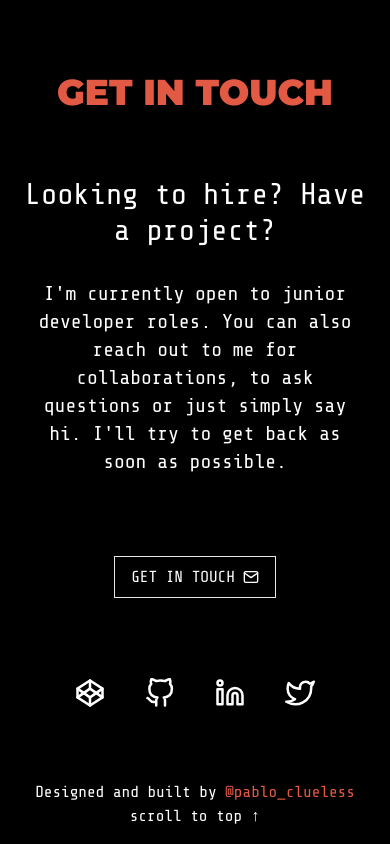
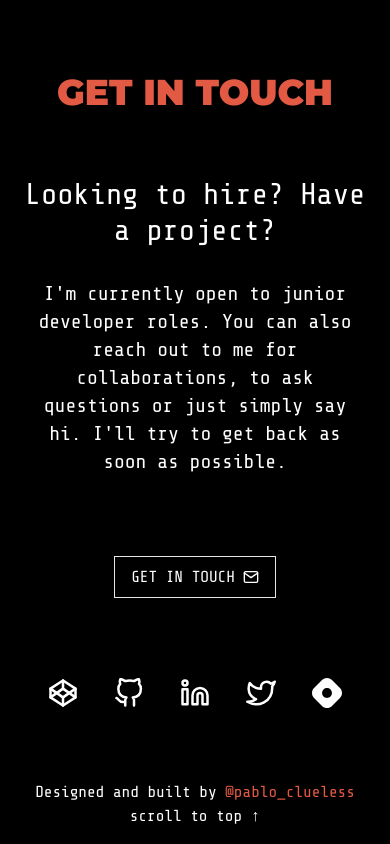
Before and after one commit to pablo-clueless/Portfolio, a React (Vite) app in the folder portfolio/: page / in a window 390 px wide. Shown: the part 5444-6288 px from the top of the page. Built offline with nearby package versions, Linux system fonts and the light colour scheme.

Commit message:
updates made

```diff
--- /dev/null
+++ b/portfolio/src/assets/icons/Hashnode.jsx
@@ -0,0 +1,9 @@
+import React from 'react'
+
+export const Hashnode = ({fill}) => {
+  return (
+    <svg width={30} viewBox="0 0 337 337" fill={fill}>
+        <path fillRule="evenodd" clipRule="evenodd" d="M23.155 112.598c-30.873 30.874-30.873 80.93 0 111.804l89.443 89.443c30.874 30.873 80.93 30.873 111.804 0l89.443-89.443c30.873-30.874 30.873-80.93 0-111.804l-89.443-89.443c-30.874-30.873-80.93-30.873-111.804 0l-89.443 89.443zm184.476 95.033c21.612-21.611 21.612-56.651 0-78.262-21.611-21.612-56.651-21.612-78.262 0-21.612 21.611-21.612 56.651 0 78.262 21.611 21.612 56.651 21.612 78.262 0z" fill="white"/>
+    </svg>
+  )
+}
--- a/portfolio/src/assets/icons/index.js
+++ b/portfolio/src/assets/icons/index.js
@@ -1,3 +1,4 @@
+import { Hashnode } from './Hashnode'
 import { JavaScript } from './Javascript'
 import { Nextjs } from './Nextdotjs'
 import { Nodejs } from './Nodedotjs'
@@ -11,6 +12,7 @@ import { Twitter } from './Twitter'
 import { TypeScript } from './Typescript'
 
 export {
+    Hashnode,
     JavaScript,
     Nextjs,
     Nodejs,
--- a/portfolio/src/components/Contact.jsx
+++ b/portfolio/src/components/Contact.jsx
@@ -1,6 +1,7 @@
 import React from 'react'
 import { motion } from 'framer-motion'
 import { FiCodepen, FiGithub, FiLinkedin, FiMail ,FiTwitter } from 'react-icons/fi'
+import { Hashnode } from '../assets/icons'
 
 import { Button, IconButton } from '.'
 
@@ -27,17 +28,20 @@ const Contact = () => {
 
             <Button to='mailto:smsnmicheal@gamil' text='GET IN TOUCH' icon={<FiMail />} mt={64} mb={64} />
             <motion.ul variants={container} initial='hidden' whileInView='show' className='flex items-center justify-between'>
-                <motion.li variants={item} className='md:mx-4 mx-1'>
+                <motion.li variants={item} className='md:mx-4 mx-0.5'>
                     <IconButton to='https://codepen.io/pablo-clueless' icon={<FiCodepen />} large />
                 </motion.li>
-                <motion.li variants={item} className='md:mx-4 mx-1'>
+                <motion.li variants={item} className='md:mx-4 mx-0.5'>
                     <IconButton to='https://github.com/pablo-clueless' icon={<FiGithub />} large />
                 </motion.li>
-                <motion.li variants={item} className='md:mx-4 mx-1'>
+                <motion.li variants={item} className='md:mx-4 mx-0.5'>
                     <IconButton to='https://linkedin.com/in/samson-okunola/' icon={<FiLinkedin />} large />
                 </motion.li>
-                <motion.li variants={item} className='md:mx-4 mx-1'>
+                <motion.li variants={item} className='md:mx-4 mx-0.5'>
                     <IconButton to='https://twitter.com/pablo_clueless' icon={<FiTwitter />} large />
+                </motion.li>
+                <motion.li variants={item} className='md:mx-4 mx-0.5'>
+                    <IconButton to='https://hashnode.com/@pablo_clueless' icon={<Hashnode />} large />
                 </motion.li>
             </motion.ul>
         </motion.div>
--- a/portfolio/src/components/Navbar.jsx
+++ b/portfolio/src/components/Navbar.jsx
@@ -14,6 +14,11 @@ const Navbar = () => {
 
             <ul className='md:flex items-center gap-4 hidden'>
                 <li>
+                    <a href="#about" className='text-base font-medium text-white hover:text-primary hover:bg-white duration-500 px-2 py-1 rounded-sm'>
+                        About
+                    </a>
+                </li>
+                <li>
                     <a href="#projects" className='text-base font-medium text-white hover:text-primary hover:bg-white duration-500 px-2 py-1 rounded-sm'>
                         Projects
                     </a>
@@ -21,11 +26,6 @@ const Navbar = () => {
                 <li>
                     <a href="#contact" className='text-base font-medium text-white hover:text-primary hover:bg-white duration-500 px-2 py-1 rounded-sm'>
                         Contact
-                    </a>
-                </li>
-                <li>
-                    <a href="https://frontendpablo.hashnode.dev" target='_blank' rel='noreferrer' className='text-base font-medium text-white hover:text-primary hover:bg-white duration-500 px-2 py-1 rounded-sm'>
-                        Blog
                     </a>
                 </li>
             </ul>
--- a/portfolio/src/components/Sidebar.jsx
+++ b/portfolio/src/components/Sidebar.jsx
@@ -1,40 +1,44 @@
 import React from 'react'
 import { motion } from 'framer-motion'
 import { FiCodepen, FiGithub, FiLinkedin, FiTwitter } from 'react-icons/fi'
+import { Hashnode } from '../assets/icons'
 
 import { IconButton } from '.'
+import { useStateContext } from '../contexts/ContextProvider'
 
 const container = {hidden: {opacity: 0 },show: {opacity: 1,transition: {staggerChildren: 0.75,},},}
 const item = {hidden: {opacity: 0},show: {opacity: 1}}
 
 const Sidebar = () => {
+    const { toggleOpen } = useStateContext()
 
   return (
     <div className='flex flex-col justify-center items-center w-full h-full fixed right-0 bg-black float-right px-2 z-20'>
         <div className='flex flex-col items-center gap-2 h-full'>
             <motion.ul variants={container} initial='hidden' animate='show' className='flex flex-col items-center gap-12 my-20'>
-                <motion.li variants={item}>
+                <motion.li variants={item} onClick={toggleOpen}>
+                    <a href="#about" className='text-xl font-medium text-white hover:text-primary hover:bg-white duration-500 px-2 py-1 rounded-sm'>
+                        About
+                    </a>
+                </motion.li>
+                <motion.li variants={item} onClick={toggleOpen}>
                     <a href="#projects" className='text-xl font-medium text-white hover:text-primary hover:bg-white duration-500 px-2 py-1 rounded-sm'>
                         Projects
                     </a>
                 </motion.li>
-                <motion.li variants={item}>
+                <motion.li variants={item} onClick={toggleOpen}>
                     <a href="#contact" className='text-xl font-medium text-white hover:text-primary hover:bg-white duration-500 px-2 py-1 rounded-sm'>
                         Contact
                     </a>
                 </motion.li>
-                <motion.li variants={item}>
-                    <a href="https://frontendpablo.hashnode.dev" target='_blank' rel='noreferrer' className='text-xl font-medium text-white hover:text-primary hover:bg-white duration-500 px-2 py-1 rounded-sm'>
-                        Blog
-                    </a>
-                </motion.li>
             </motion.ul>
 
-            <div className='flex items-center gap-2'>
+            <div className='flex items-center gap-0.5'>
                 <IconButton to='https://codepen.io/pablo-clueless' icon={<FiCodepen />} />
                 <IconButton to='https://github.com/pablo-clueless' icon={<FiGithub />} />
                 <IconButton to='https://linkedin.com/in/samson-okunola/' icon={<FiLinkedin />} />
                 <IconButton to='https://twitter.com/pablo_clueless' icon={<FiTwitter />} />
+                <IconButton to='https://hashnode.com/@pablo_clueless' icon={<Hashnode />} />
             </div>
         </div>
     </div>
--- a/portfolio/tailwind.config.js
+++ b/portfolio/tailwind.config.js
@@ -47,7 +47,7 @@ module.exports = {
       backgroundImage: {
         'about-bg': 'url(/images/pablo.jpeg)',
         // 'second-bg': 'url(/images/second-bg.jpg)',
-      }
+      },
     },
   },
   plugins: [],
```
